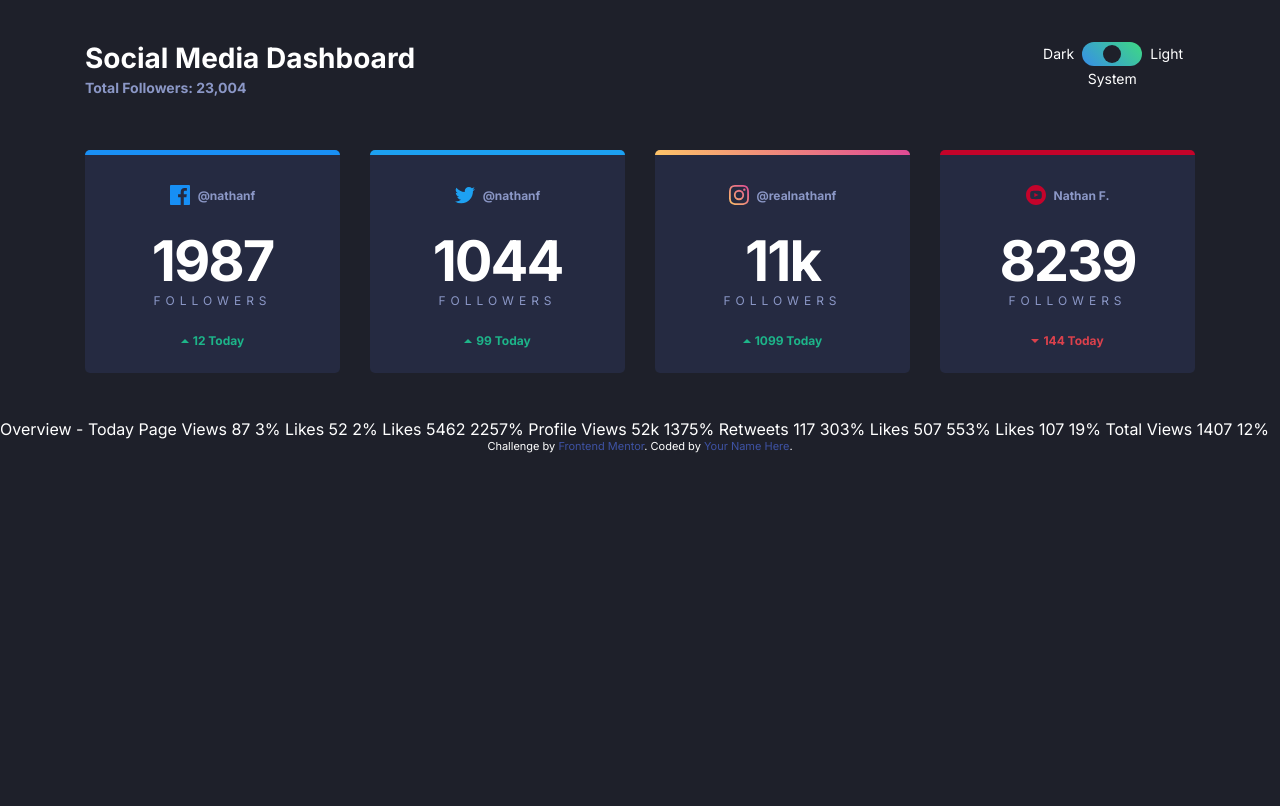
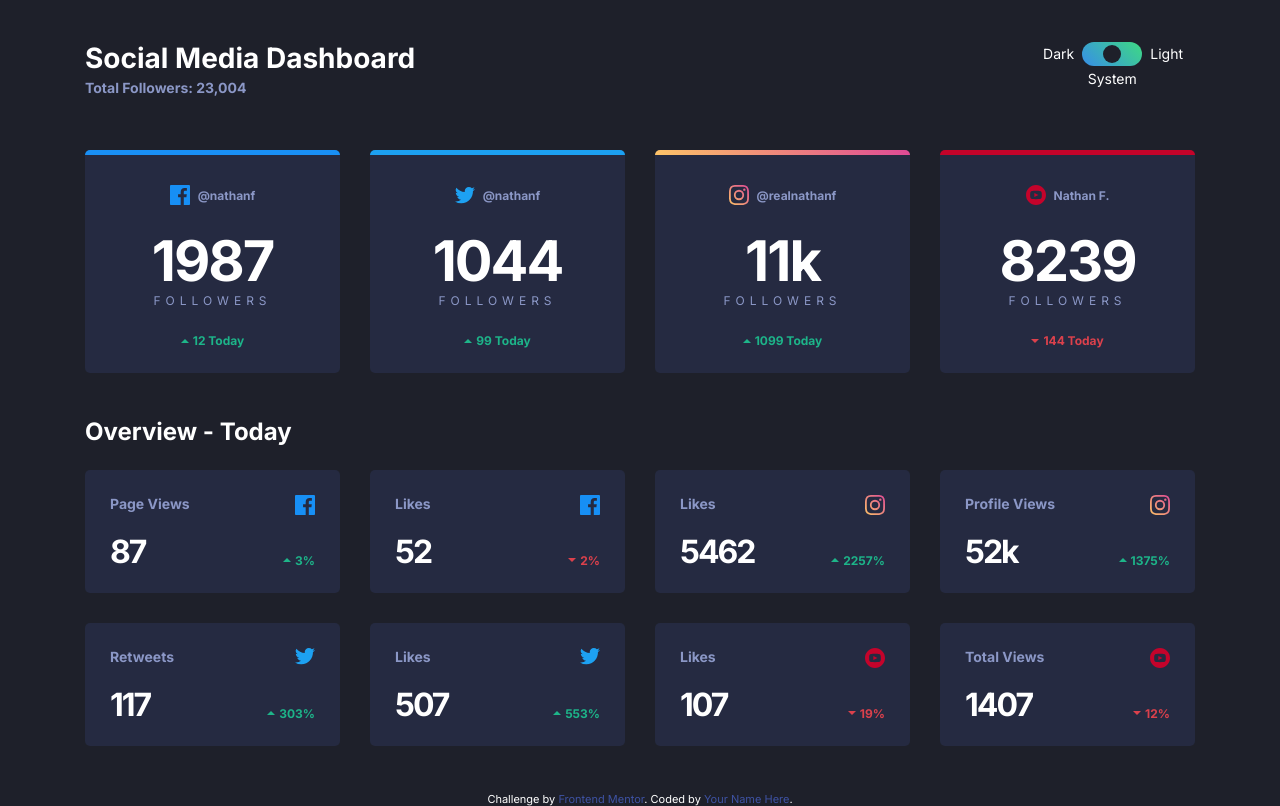
Before and after one commit to anderutan/social-media-dashboard, a website: page index.html in a window 1280 px wide. Drawn offline with Linux system fonts and the light colour scheme.

Commit message:
Bottom cards markup and styles

```diff
--- a/app/scss/components/_index.scss
+++ b/app/scss/components/_index.scss
@@ -1,3 +1,4 @@
 @forward 'header';
 @forward 'toggle';
 @forward 'card';
+@forward 'card-grid';
--- /dev/null
+++ b/app/scss/components/card-grid.scss
@@ -0,0 +1,26 @@
+@use '../util/' as *;
+
+.card-grid {
+  display: grid;
+  grid-template-columns: repeat(2, 1fr);
+  grid-template-rows: repeat(2, auto);
+  justify-items: flex-start;
+  gap: rem(21);
+
+  .card__subtitle {
+  }
+
+  .card__count {
+    margin-bottom: 0;
+  }
+
+  .card__count,
+  .card__change {
+    align-self: flex-end;
+  }
+
+  img,
+  .card__change {
+    justify-self: flex-end;
+  }
+}
--- a/app/scss/components/card.scss
+++ b/app/scss/components/card.scss
@@ -61,6 +61,11 @@
     margin-bottom: rem(28);
   }
 
+  &__subtitle {
+    font-size: rem(14);
+    font-weight: 700;
+  }
+
   &__icon {
     margin-right: rem(8);
     &--facebook {
@@ -93,6 +98,7 @@
       font-size: rem(56);
     }
     &--small {
+      font-size: rem(32);
     }
   }
 
--- a/app/scss/globals/typography.scss
+++ b/app/scss/globals/typography.scss
@@ -15,6 +15,11 @@ h1 {
   }
 }
 
+h2 {
+  font-size: rem(24);
+  margin-bottom: rem(24);
+}
+
 a,
 a:visited,
 a:active {
--- a/index.html
+++ b/index.html
@@ -137,10 +137,91 @@
           </div>
         </div>
       </section>
-      <section></section>
-      Overview - Today Page Views 87 3% Likes 52 2% Likes 5462 2257% Profile
-      Views 52k 1375% Retweets 117 303% Likes 507 553% Likes 107 19% Total Views
-      1407 12%
+
+      <section class="container">
+        <h2>Overview - Today</h2>
+        <div class="cards">
+          <div class="card card-grid">
+            <div class="card__subtitle">Page Views</div>
+            <img class="" src="/images/icon-facebook.svg" alt="Facebook" />
+            <div class="card__count card__count--small">87</div>
+            <div class="card__change card__change--up">
+              <img src="/images/icon-up.svg" alt="up arrow" />
+              <div class="card__number">3%</div>
+            </div>
+          </div>
+
+          <div class="card card-grid">
+            <div class="card__subtitle">Likes</div>
+            <img class="" src="/images/icon-facebook.svg" alt="Facebook" />
+            <div class="card__count card__count--small">52</div>
+            <div class="card__change card__change--down">
+              <img src="/images/icon-down.svg" alt="down arrow" />
+              <div class="card__number">2%</div>
+            </div>
+          </div>
+
+          <div class="card card-grid">
+            <div class="card__subtitle">Likes</div>
+            <img class="" src="/images/icon-instagram.svg" alt="Instagram" />
+            <div class="card__count card__count--small">5462</div>
+            <div class="card__change card__change--up">
+              <img src="/images/icon-up.svg" alt="up arrow" />
+              <div class="card__number">2257%</div>
+            </div>
+          </div>
+
+          <div class="card card-grid">
+            <div class="card__subtitle">Profile Views</div>
+            <img class="" src="/images/icon-instagram.svg" alt="Instagram" />
+            <div class="card__count card__count--small">52k</div>
+            <div class="card__change card__change--up">
+              <img src="/images/icon-up.svg" alt="up arrow" />
+              <div class="card__number">1375%</div>
+            </div>
+          </div>
+
+          <div class="card card-grid">
+            <div class="card__subtitle">Retweets</div>
+            <img class="" src="/images/icon-twitter.svg" alt="Twitter" />
+            <div class="card__count card__count--small">117</div>
+            <div class="card__change card__change--up">
+              <img src="/images/icon-up.svg" alt="up arrow" />
+              <div class="card__number">303%</div>
+            </div>
+          </div>
+
+          <div class="card card-grid">
+            <div class="card__subtitle">Likes</div>
+            <img class="" src="/images/icon-twitter.svg" alt="Twitter" />
+            <div class="card__count card__count--small">507</div>
+            <div class="card__change card__change--up">
+              <img src="/images/icon-up.svg" alt="up arrow" />
+              <div class="card__number">553%</div>
+            </div>
+          </div>
+
+          <div class="card card-grid">
+            <div class="card__subtitle">Likes</div>
+            <img class="" src="/images/icon-youtube.svg" alt="youtube" />
+            <div class="card__count card__count--small">107</div>
+            <div class="card__change card__change--down">
+              <img src="/images/icon-down.svg" alt="down arrow" />
+              <div class="card__number">19%</div>
+            </div>
+          </div>
+
+          <div class="card card-grid">
+            <div class="card__subtitle">Total Views</div>
+            <img class="" src="/images/icon-youtube.svg" alt="youtube" />
+            <div class="card__count card__count--small">1407</div>
+            <div class="card__change card__change--down">
+              <img src="/images/icon-down.svg" alt="down arrow" />
+              <div class="card__number">12%</div>
+            </div>
+          </div>
+        </div>
+      </section>
     </main>
 
     <div class="attribution">
```
Also changed, not shown: dist/style.css, 1 other file.
